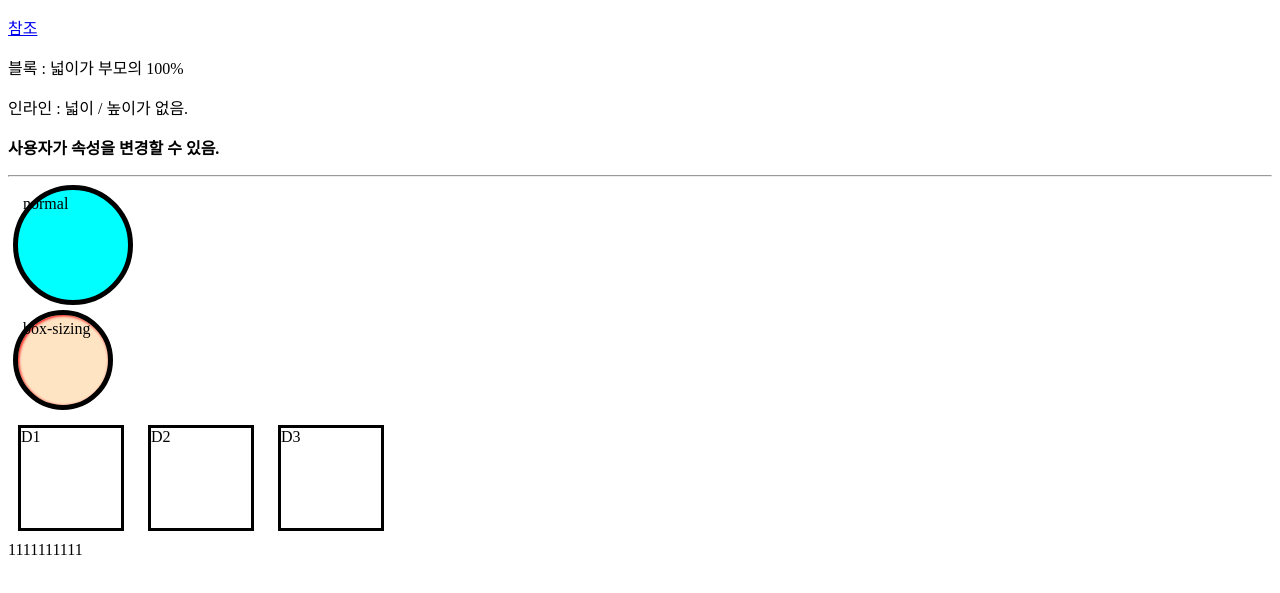
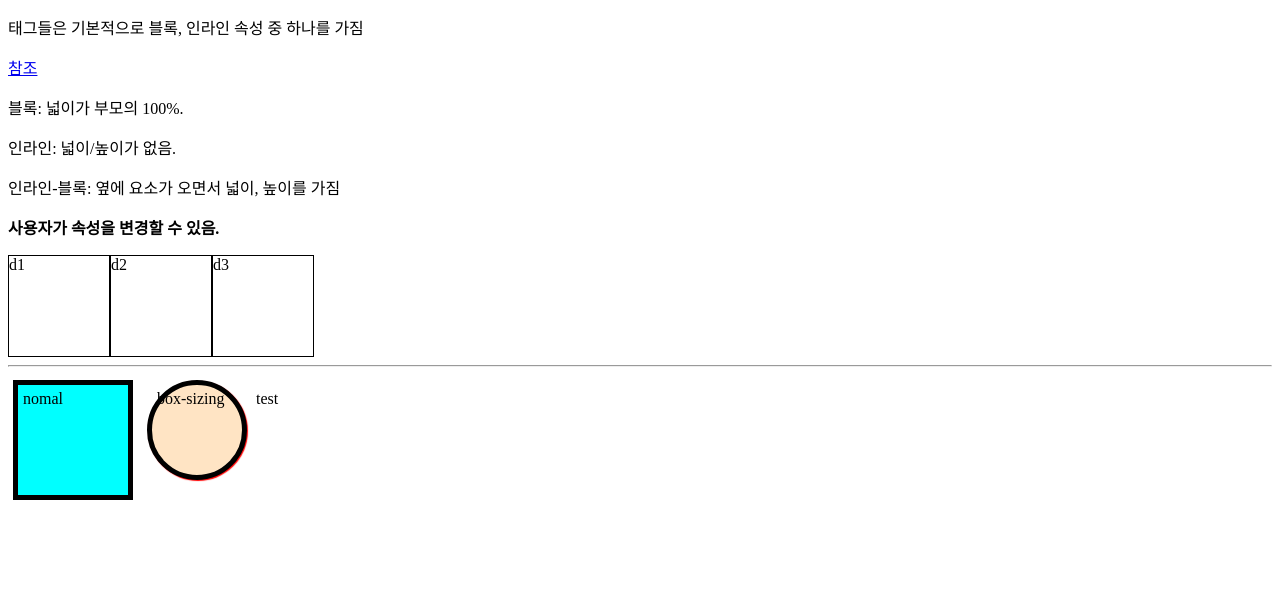
Before and after one commit to pineconekr/awsfullstack, a plain HTML site: page 20221026/box.html in a window 1280 px wide. Shown: the part 49-642 px from the top of the page. Drawn offline with Linux system fonts and the light colour scheme.

Commit message:
modified:   20221026/box.html

```diff
--- a/20221026/box.html
+++ b/20221026/box.html
@@ -1,84 +1,86 @@
 <!DOCTYPE html>
-<html lang="en">
-
+  <html lang="ko">
     <head>
       <meta charset="UTF-8">
       <meta http-equiv="X-UA-Compatible" content="IE=edge">
       <meta name="viewport" content="width=device-width, initial-scale=1.0">
-	<title>block</title>
+      <title>박스 모델</title>
     </head>
-
     <body>
       <h3>박스 모델</h3>
-	<p><a href="https://youtube.com" target="_blank">참조</a></p>
-	<p>블록 : 넓이가 부모의 100%</p>
-	<p><span>인라인</span> : 넓이 / 높이가 없음.</p>
+      <p>태그들은 기본적으로 블록, 인라인 속성 중 하나를 가짐</p>
+      <p><a href="https://www.w3schools.com/html/html_blocks.asp" target="_blank">참조</a></p>
+      <p>블록: 넓이가 부모의 100%.</p>
+      <p><span>인라인</span>: 넓이/높이가 없음.</p>
+      <p><span>인라인-블록</span>: 옆에 요소가 오면서 넓이, 높이를 가짐</p>
       <p><b>사용자가 속성을 변경할 수 있음.</b></p>
+      <style>
+        div {
+          border: 1px solid;
+          display: inline-block;
+          height: 100px;
+          width: 100px;
+          /* 요소 사이에 공백이 생김 */
+        }
+      </style>
+      <div>d1</div><div>d2</div><div>d3</div>
       <hr>
       <style>
-		.nom,
-		.box {
+        .nom, .box {
           width: 100px;
           height: 100px;
-			border: 5px solid;
+          border: 5px solid black;
           padding: 5px;
           margin: 5px;
         }
-
         .nom {
           /*120*/
-			background-color: #00ffff;
-			border-radius: 50%;
+          background-color: aqua;
         }
-
         .box {
           /*100*/
           box-sizing: border-box;
           background-color: bisque;
         }
-
         a:focus {
           outline: 10px ridge red;
           outline-offset: 5px;
         }
-
         .box {
-			box-shadow: 1px 1px 3px red inset;
-			border-radius: 50%;
+          box-shadow: 1px 1px 1px red;
+          border-radius: 50px;
         }
-
+      </style>
+      <div class="nom">nomal</div>
+      <div class="box">box-sizing</div>
+      <style>
         .hop {
-			border: 3px solid;
-			margin: 10px;
-			width: 100px;
-			height: 100px;
-			display: inline-block;
+          cursor: pointer;
+          position: relative;
         }
-
-		.hop:hover {
-			background-color: aqua;
-
-			width: 50px;
-			transition: 0.9s;
+        .hop, .hop div {
+          height: auto;
+          width: auto;
+          border: none;
+          transition: 1s;
         }
-
-		.div:hover {
-			background-color: aqua;
-			transition: 1000ms;
-		}
-		.hop .div {
+        .hop div {
           width: 0;
           position: absolute;
           bottom: 0;
           left: 0;
         }
+        .hop:hover {
+          background-color: aqua;
+        }
+        .hop:hover div {
+          width: 50px;
+          border-bottom: 2px double black;
+        }
       </style>
-	<div class="nom">normal</div>
-	<div class="box">box-sizing</div>
-	<div class="hop">D1</div>
-	<div class="hop">D2</div>
-	<div class="hop">D3</div>
-	<div class="div">1111111111</div>
+      <div class="hop">
+        test
+        <div></div>
+      </div>
     </body>
-
 </html>
```
Lines whose indentation alone changed are shown as unchanged.
